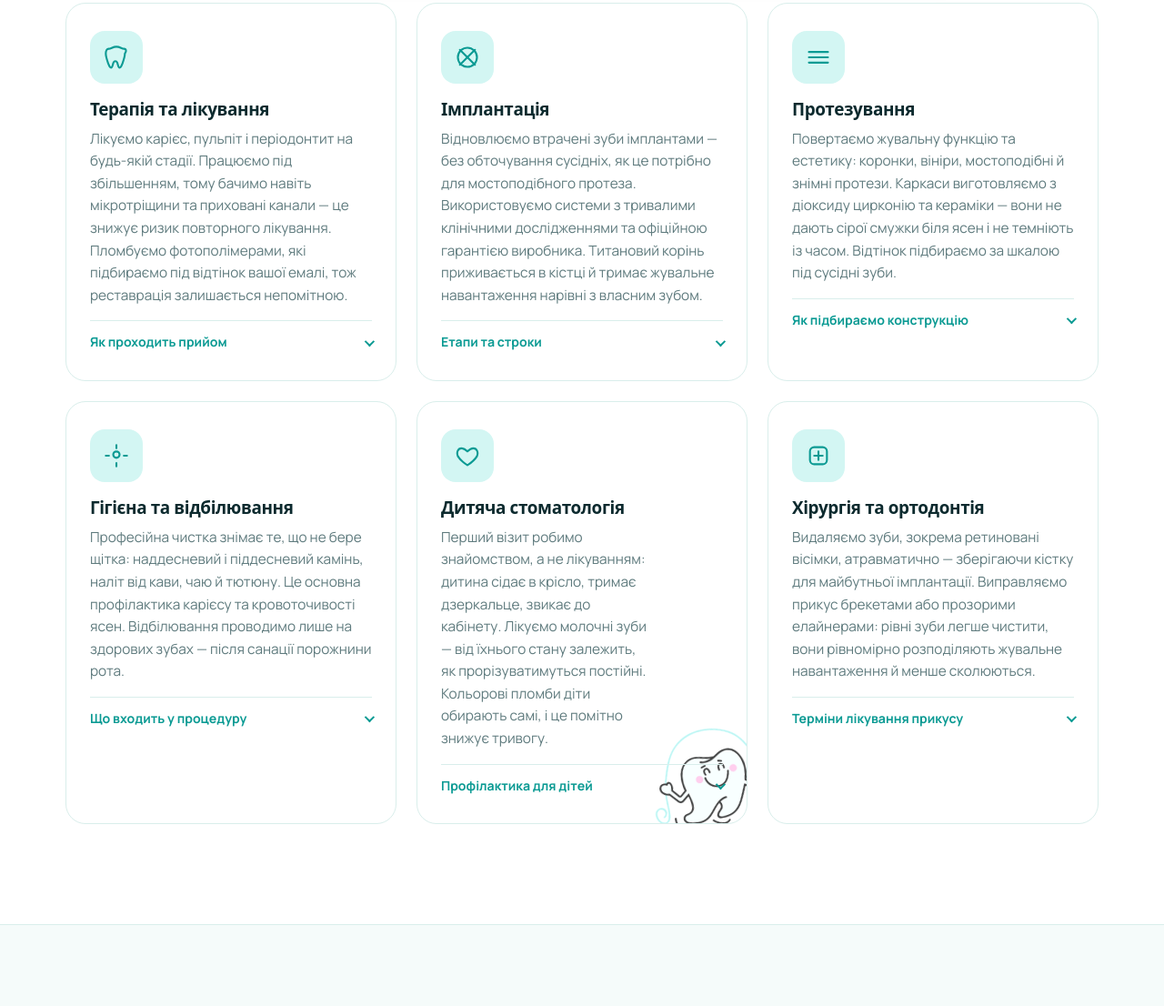
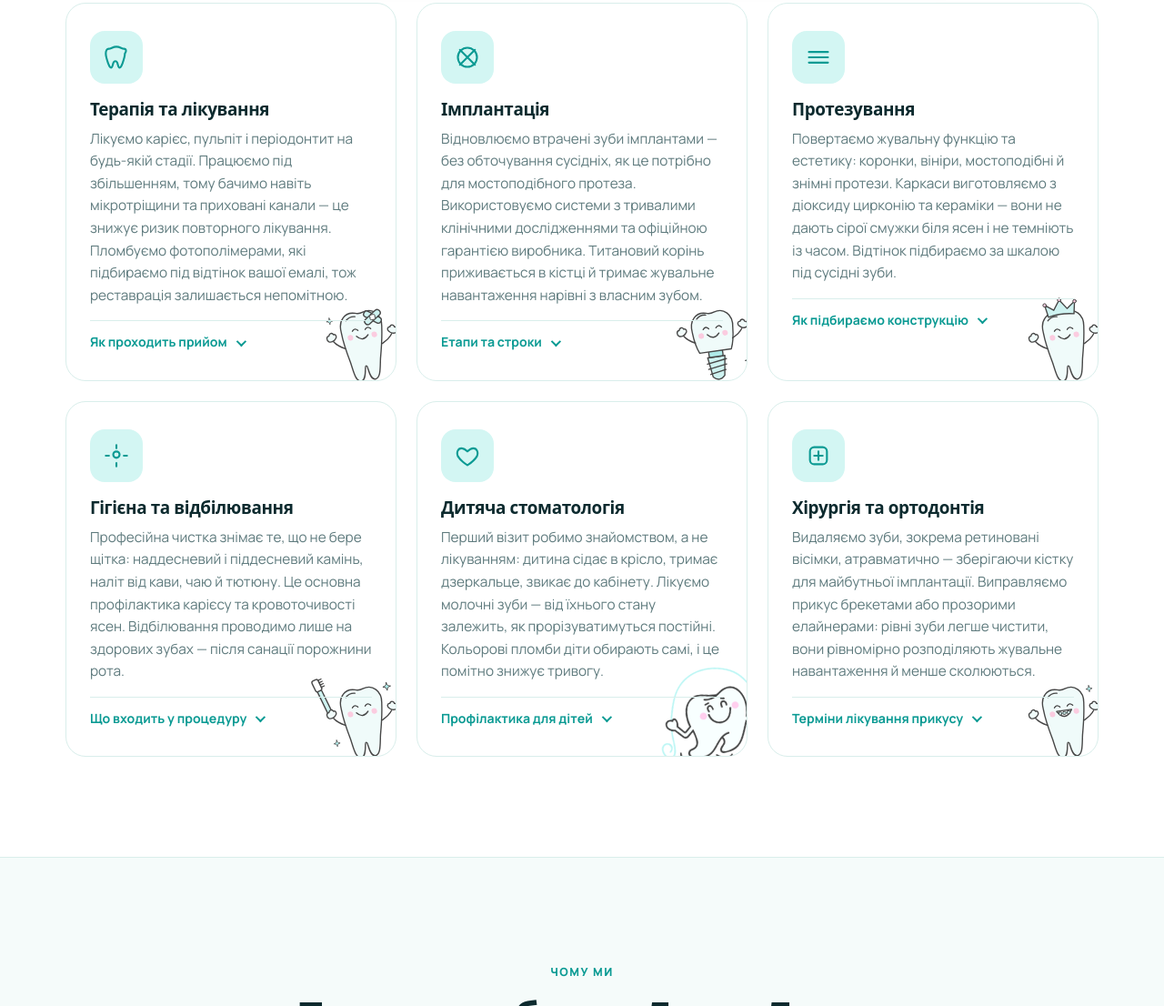
Before and after one commit to YanisDigital/case-stomatology-Odesa, a plain HTML site: page index.html in a window 1280 px wide. Shown: the part 1569-2675 px from the top of the page at 91% size. Drawn offline with Linux system fonts and the light colour scheme; a web font is replaced by a local one.

Commit message:
Add corner mascots to the other five service cards
Only the kids card had an illustration (tooth-rope.png). The other five
now get their own character in the same style: black outline, pale mint
fill, pink cheeks, closed smiling eyes, a mint prop. Hand-drawn as SVG
(~2 KB each) since no image-generation tool was available:

  therapy          - tooth-fix.svg      (plaster on the crown)
  implantation     - tooth-implant.svg  (crown on a mint screw)
  prosthetics      - tooth-crown.svg    (tooth wearing a crown)
  hygiene          - tooth-brush.svg    (toothbrush and sparkles)
  surgery/ortho    - tooth-braces.svg   (braces on the smile)

Layout fixes found while fitting six corners instead of one:
- The details chevron sat in the right corner, under the mascot — the
  kids card had already lost it. It now follows the summary text.
- The toothbrush stuck out past the card edge and was clipped; it is
  held in the left hand, tilted inward.
- At ~900-1050px (narrow three-column cards) long summaries such as
  "Як підбираємо конструкцію" ran up to 66px into the drawing. The
  mascot now scales with the card (clamp(100px, 34%, 130px)) and the
  summary reserves 44px on the right, so an over-long label wraps
  instead. Minimum clearance to the tooth body: 23px, on both
  languages at 375 / 901 / 960 / 1280px.
- While details are open the mascot fades out, so the expanded text
  uses the full card width (the kids card used to cap it at 64%).
- Kids-only rules generalised to all cards; the kids lead paragraph no
  longer narrowed to 75%, so all six cards now match.

README licence table: the new SVGs are drawn for this project, MIT.
CSS bumped to v=10.

Verified: all six images load, mascots hide on open and return on
close, no horizontal overflow at 375px, console clean.

Co-Authored-By: Claude Opus 5 <noreply@anthropic.com>

```diff
--- a/assets/css/style.css
+++ b/assets/css/style.css
@@ -241,12 +241,15 @@ h1, h2, h3 { font-family: var(--font-display); font-weight: 600; line-height: 1.
 /* деталі послуги, що розгортаються (нативний <details>, без JS) */
 .svc-more { margin-top: 15px; border-top: 1px solid var(--line); padding-top: 12px; }
 .svc-more > summary {
-  display: flex; align-items: center; gap: 10px; cursor: pointer; list-style: none;
+  /* padding-right тримає підпис лівіше за маскота в куті: задовгий підпис
+     переноситься на другий рядок замість того, щоб налізти на малюнок */
+  display: flex; align-items: center; gap: 10px; cursor: pointer; list-style: none; padding-right: 44px;
   font-weight: 700; font-size: .88rem; color: var(--teal-600); transition: color .2s ease;
 }
 .svc-more > summary::-webkit-details-marker { display: none; } /* Safari */
 .svc-more > summary::after {
-  content: ""; flex: none; margin-left: auto; width: 8px; height: 8px;
+  /* шеврон одразу за текстом, а не в правому куті: там маскот */
+  content: ""; flex: none; width: 8px; height: 8px;
   border-right: 2px solid currentColor; border-bottom: 2px solid currentColor;
   transform: rotate(45deg) translateY(-2px); transition: transform .42s var(--ease-out);
 }
@@ -257,19 +260,23 @@ h1, h2, h3 { font-family: var(--font-display); font-weight: 600; line-height: 1.
 .svc-more p { margin-top: 11px; font-size: .92rem; }
 .svc-more[open] p { animation: detailIn .35s var(--ease-out); }
 
-/* kids card with mascot art */
-.service-card--kids { position: relative; overflow: hidden; }
-.service-card--kids p { position: relative; max-width: 75%; }
-/* у розгорнутому стані картка виростає, і маскот опиняється поруч
-   з останніми рядками — звужуємо текст, щоб вони не наїжджали */
-.service-card--kids .svc-more { position: relative; z-index: 1; }
-.service-card--kids .svc-more p { max-width: 64%; }
+/* маскот-зуб у правому нижньому куті кожної картки */
+.service-card { position: relative; overflow: hidden; }
+.service-card > p, .svc-more { position: relative; z-index: 1; } /* текст над малюнком */
 .service-card__art {
-  position: absolute; right: -26px; bottom: -20px; width: 130px; height: auto; z-index: 0;
+  /* ширина від ширини картки: у вузьких картках (3 колонки на ~900–1050px)
+     фіксовані 130px налазили на довгі підписи на кшталт «Як підбираємо конструкцію» */
+  position: absolute; right: -26px; bottom: -20px; width: clamp(100px, 34%, 130px); height: auto; z-index: 0;
   transform: rotate(-8deg); opacity: .9; pointer-events: none;
-  transition: transform .3s ease;
+  transition: transform .3s ease, opacity .3s ease;
 }
-.service-card--kids:hover .service-card__art { transform: rotate(0deg) scale(1.06); }
+.service-card:hover .service-card__art { transform: rotate(0deg) scale(1.06); }
+/* поки деталі розгорнуті, маскот поступається місцем — інакше останні рядки
+   тексту налазили б на нього. :not(.is-collapsing) повертає його одразу
+   на початку закриття, а не в кінці анімації */
+.service-card:has(.svc-more[open]:not(.is-collapsing)) .service-card__art {
+  opacity: 0; transform: translate(26px, 26px) rotate(-8deg);
+}
 
 /* features */
 .features { display: grid; grid-template-columns: repeat(4, 1fr); gap: 22px; }
--- a/index.html
+++ b/index.html
@@ -50,7 +50,7 @@
 
   <!-- ===== Styles ===== -->
   <!-- ?v= — версія для скидання кешу браузера після оновлень -->
-  <link rel="stylesheet" href="assets/css/style.css?v=9" />
+  <link rel="stylesheet" href="assets/css/style.css?v=10" />
 
   <!-- ===== Structured data: LocalBusiness ===== -->
   <script type="application/ld+json">
@@ -191,6 +191,8 @@
               <summary>Як проходить прийом</summary>
               <p>Спершу огляд і прицільний знімок, щоб побачити глибину ураження. Далі анестезія, очищення каналів і герметичне пломбування. Неускладнений карієс лікуємо за один візит, пульпіт — зазвичай за два. Наприкінці полірування та контрольний знімок. Гарантію на роботу фіксуємо письмово.</p>
             </details>
+            <img class="service-card__art" src="assets/img/tooth-fix.svg" width="400" height="382"
+                 loading="lazy" alt="" aria-hidden="true" />
           </article>
 
           <article class="service-card">
@@ -203,6 +205,8 @@
               <summary>Етапи та строки</summary>
               <p>Починаємо з 3D-діагностики: оцінюємо об'єм кістки й розташування нервів, плануємо позицію імпланта. Встановлення триває близько години під місцевою анестезією. Далі 3–6 місяців на приживлення, після чого фіксуємо коронку. За достатнього об'єму кістки можлива одномоментна імплантація одразу після видалення.</p>
             </details>
+            <img class="service-card__art" src="assets/img/tooth-implant.svg" width="400" height="382"
+                 loading="lazy" alt="" aria-hidden="true" />
           </article>
 
           <article class="service-card">
@@ -215,6 +219,8 @@
               <summary>Як підбираємо конструкцію</summary>
               <p>На консультації оцінюємо стан опорних зубів і прикус, знімаємо цифровий відбиток — без незручних ложок із масою. Роботу виготовляє зуботехнічна лабораторія, за потреби приміряємо й коригуємо. Від відбитка до готової коронки зазвичай 7–14 днів; на цей час встановлюємо тимчасову.</p>
             </details>
+            <img class="service-card__art" src="assets/img/tooth-crown.svg" width="400" height="382"
+                 loading="lazy" alt="" aria-hidden="true" />
           </article>
 
           <article class="service-card">
@@ -227,6 +233,8 @@
               <summary>Що входить у процедуру</summary>
               <p>Ультразвук знімає камінь, Air Flow вимиває пігментований наліт із міжзубних проміжків, далі полірування пастою та покриття фтором для зниження чутливості. Процедура триває 40–60 хвилин. Повторювати радимо кожні шість місяців, курцям і власникам брекетів — частіше.</p>
             </details>
+            <img class="service-card__art" src="assets/img/tooth-brush.svg" width="400" height="382"
+                 loading="lazy" alt="" aria-hidden="true" />
           </article>
 
           <article class="service-card service-card--kids">
@@ -253,6 +261,8 @@
               <summary>Терміни лікування прикусу</summary>
               <p>Ортодонтичне лікування починаємо з діагностики: знімок, фотопротокол, розрахунок моделі. Брекети носять у середньому 1,5–2 роки, елайнери — від шести місяців за незначних відхилень. Після зняття обов'язковий ретейнер, щоб зуби не повернулися у попереднє положення.</p>
             </details>
+            <img class="service-card__art" src="assets/img/tooth-braces.svg" width="400" height="382"
+                 loading="lazy" alt="" aria-hidden="true" />
           </article>
         </div>
       </div>
```
Also changed, not shown: ru/index.html (+11 -1 lines), assets/img/tooth-braces.svg (added), assets/img/tooth-brush.svg (added), assets/img/tooth-crown.svg (added), assets/img/tooth-fix.svg (added), assets/img/tooth-implant.svg (added), 1 other file.
